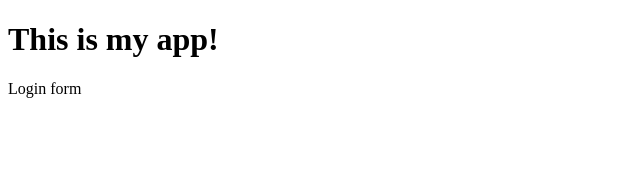
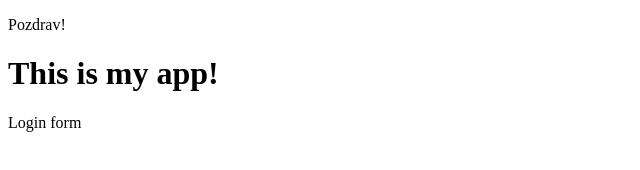
Before and after one commit to IgorHadzi/myappsample, a plain HTML site: page index.html in a window 1280 px wide. Shown: the whole page, without its empty margins (0-640 px from the left). Drawn offline with Linux system fonts and the light colour scheme.

Commit message:
Added pozdrav in ligin

```diff
--- a/index.html
+++ b/index.html
@@ -5,6 +5,7 @@
     <title>My App</title>
   </head>
   <body>
+    <P>Pozdrav!</p>
     <h1>This is my app!</h1>
     <p>Login form</p>
   </body>
```
